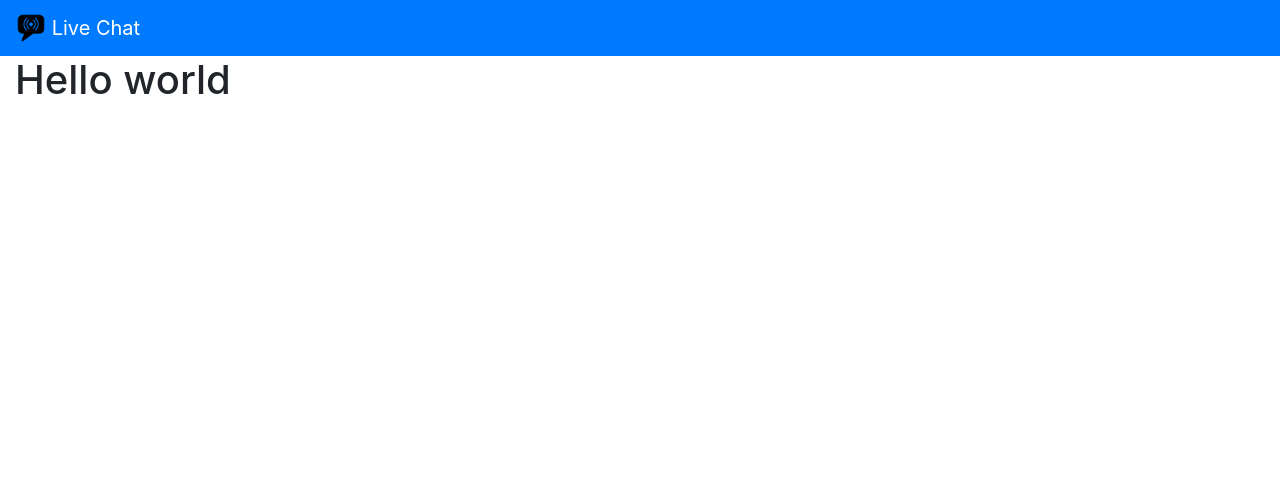
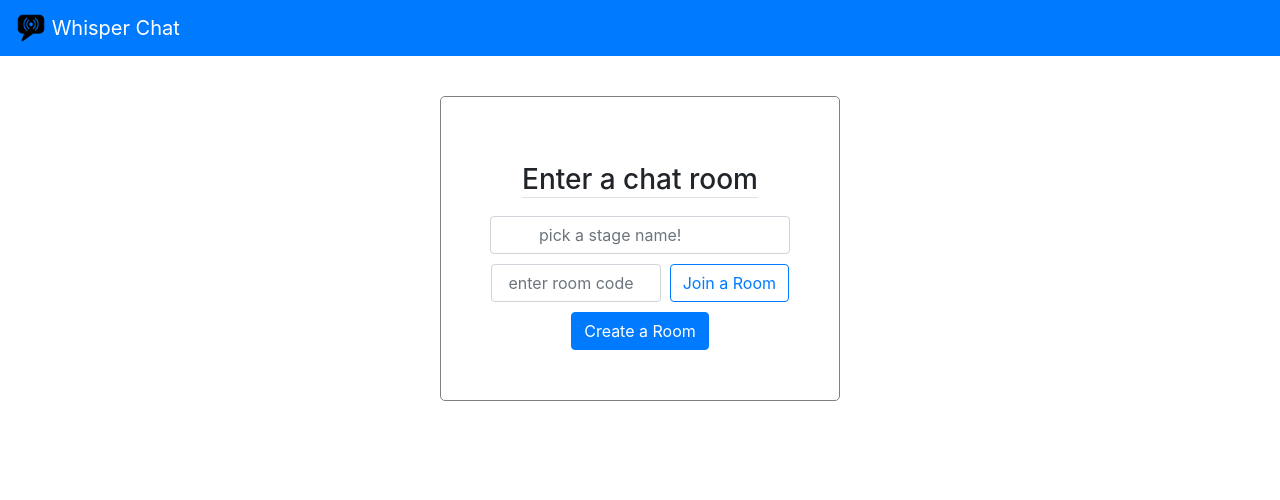
Before and after one commit to danieljonesobot/Livechat_App, a Flask app: page / in a window 1280 px wide. Shown: the top 500 px of the page. Run offline with Flask 3, Linux system fonts and the light colour scheme; some libraries are stand-ins or nearby versions.

Commit message:
improvements to front-end

```diff
--- a/app.py
+++ b/app.py
@@ -1,28 +1,94 @@
-from flask import Flask, render_template, request, flash
-from flask_login import UserMixin, login_user,logout_user
+import random
+import os
+import secrets
+from PIL import Image
+from string import ascii_uppercase
+from flask import Flask, render_template, request, redirect, session, flash, url_for
+from flask_socketio import join_room, leave_room, send, SocketIO
+from flask_login import UserMixin, LoginManager, login_user,logout_user, current_user, login_required
 from flask_sqlalchemy import SQLAlchemy
-from forms.forms import (Registration, LoginForm)
+from forms.forms import (Registration, LoginForm, UpdateAccountForm)
 from uuid import uuid4
 from flask_bcrypt import Bcrypt
 
 app = Flask(__name__)
 app.config["SQLALCHEMY_DATABASE_URI"] = "sqlite:///database.db"
 app.config["SECRET_KEY"] = str(uuid4())
+socketio = SocketIO(app)
 bcrypt = Bcrypt(app)
+login_manager = LoginManager(app)
+login_manager.login_view = 'login'
+login_manager.login_message_category = 'warning'
 db = SQLAlchemy(app)
 
 
+
+'''
+*********************
+    DEPENDENCIES
+*********************
+
+- pip install flask-socketio
+
+
+'''
+
+'''You must add this function.  It is an extension of LoginManager and its associated functions i.e
+login_user, current_user, logout_user, login_required '''
+@login_manager.user_loader
+def load_user(user_id):
+    return User.query.get(int(user_id))
 
 class User(db.Model, UserMixin):
     id = db.Column(db.Integer, primary_key=True)
     username = db.Column(db.String(50), nullable=False)
     password = db.Column(db.String(50), nullable=False)
+    image_file = db.Column(db.String(20), nullable=False, default='default.jpg')
 
 
 
-@app.route("/")
-@app.route("/home")
+rooms = {}
+
+
+def generate_unique_code(length):
+    while True:
+        code = ""
+        for i in range(length):
+            code += random.choice(ascii_uppercase)
+
+        if code not in rooms:
+            break
+    return code
+
+
+
+@app.route("/", methods=['GET', 'POST'])
+@app.route("/home", methods=['GET', 'POST'])
 def home():
+    if request.method == "POST":
+        ''' The get() function gets value of the keys " name, code, join & create" from the "form" dictionary.'''
+        name = request.form.get("name")
+        code = request.form.get("code")
+        ''' Here, if the keys do not have a value it returns None.
+        By passing "False" as an argument we set the default value to be False'''
+        join = request.form.get("join", False)
+        create = request.form.get("create", False)
+
+        if not name:
+            return render_template("home.html", error="Please Enter a Name", title='Home', code=code, name=name)
+
+        if join != False and code is None:
+            return render_template("home.html", error="Please a room code", title='Home', code=code, name=name)
+
+
+        room = code
+        if create != False:
+            room = generate_unique_code(4)
+            rooms[room] = {"members":0, "messages":[]}
+        elif code not in rooms:
+            return render_template("home.hmtl", error="Room does not exist", title='Home', code=code, name=name)
+
+
     return render_template("home.html", title='Home')
 
 
@@ -31,7 +97,7 @@ def home():
 def registration():
     form = Registration()
     userName = form.Username.data
-    passWord = form.Username.data
+    passWord = form.Password.data
     if request.method == "POST" and form.validate_on_submit():
         hashed_password = bcrypt.generate_password_hash(passWord)
         newuser = User(username = userName, password = hashed_password)
@@ -59,6 +125,50 @@ def login():
 
 
 
+def save_picture(form_picture):
+    random_hex = secrets.token_hex(8)
+    _f_name, f_ext = os.path.splitext(form_picture.filename)
+    picture_fn = random_hex + f_ext
+    picture_path = os.path.join(app.root_path, 'static/profile_pics', picture_fn)
+
+    form_picture.save(picture_path)
+
+    output_size = (125, 125)
+    i = Image.open(form_picture)
+    i.thumbnail(output_size)
+    i.save(picture_path)
+
+    return picture_fn
+
+
+
+'''Route to display user info'''
+@app.route("/profile", methods=['GET', 'POST'])
+# @login_required
+def profile():
+     form = UpdateAccountForm()
+     if form.validate_on_submit():
+         '''if a picture is uploaded'''
+         if form.picture.data:
+             picture_file = save_picture(form.picture.data)
+             current_user.image_file = picture_file
+         current_user.username = form.username.data
+         current_user.email = form.email.data
+         db.session.commit()
+         flash("Account details updated", 'success')
+         return redirect(url_for('profile'))
+     elif request.method == 'GET':
+         form.username.data = current_user.username
+         form.email.data = current_user.email
+         '''current user image is the default img in the static/profile_pics directory'''
+     image_file = url_for('static', filename='profile_pics/' + current_user.image_file)
+     return render_template('profile.html', title='Profile', image_file=image_file, form=form)
+
+
+
+
+
 
 if __name__ == "__main__":
-    app.run(debug=True)
+    # app.run(debug=True)
+    socketio.run(app, debug=True)
--- /dev/null
+++ b/static/css/style.css
@@ -0,0 +1,41 @@
+.content {
+    display: flex;
+    align-items: center;
+    justify-content: center;
+    padding: 20px 70px 50px 70px;
+}
+
+
+.innerContainer {
+    border: 1px solid grey;
+    width: 400px;
+    padding: 50px;
+    border-radius: 5px;
+}
+
+
+.innerContainer:hover {
+    cursor: pointer;
+    box-shadow: 0px 15px 20px #2165cb;
+    transform: translateY(-0.50em);
+    transition: 0.9s;
+}
+
+.homeForm {
+    display: flex;
+    flex-direction: column;
+    align-items: center;
+    justify-content: center;
+    gap: 10px;
+}
+
+
+.join {
+    display: flex;
+    flex-direction: row;
+    width: 100%;
+}
+
+.create-btn {
+    width: 100%
+}
--- a/templates/home.html
+++ b/templates/home.html
@@ -1,6 +1,32 @@
 {% extends 'layout.html' %}
 
 {% block content %}
+<div class="content">
+    <div class="innerContainer">
+        <form action="" method="post" class="homeForm">
 
-<h1>Hello world</h1>
+            <h3 class="border-bottom pt-3">Enter a chat room</h3>
+            <div>
+                <!-- <label>Name:</label> -->
+                <input type="text" class="form-control form-control-md mx-auto pr-5 pl-5" style="width: 300px;"
+                    placeholder="pick a stage name!" name="name" value="{{name}}">
+            </div>
+
+            <div class="join">
+                <input type="text" class="form-control form-control-md" placeholder=" enter room code" name="code"
+                    value="{{code}}"> &nbsp;&nbsp;
+                <button type="submit" class="btn btn-outline-primary" name="join">Join a Room</button>
+            </div>
+            <button type="submit" class="btn btn-primary" name="create" class="create-btn">Create a
+                Room</button>
+
+            {% if error %}
+            <ul>
+                <li>{{error}}</li>
+            </ul>
+            {% endif %}
+
+        </form>
+    </div>
+</div>
 {% endblock%}
--- a/templates/layout.html
+++ b/templates/layout.html
@@ -8,29 +8,33 @@
     <!-- Bootstrap cdn -->
     <link rel="stylesheet" href="https://maxcdn.bootstrapcdn.com/bootstrap/4.0.0/css/bootstrap.min.css"
         integrity="sha384-Gn5384xqQ1aoWXA+058RXPxPg6fy4IWvTNh0E263XmFcJlSAwiGgFAW/dAiS6JXm" crossorigin="anonymous">
-    <!-- <link rel="stylesheet" type="text/css" href="{{url_for('static', filename='main.css')}}"> -->
+    <link rel="stylesheet" type="text/css" href="{{url_for('static', filename='css/style.css')}}">
 
     {% if title %}
     <title>Live Chat - {{title}}</title>
     {% else %}
     <title>Live Chat</title>
     {% endif %}
+
+    <script src="https://cdnjs.cloudflare.com/ajax/libs/socket.io/4.0.1/socket.io.js"
+        integrity="sha512-q/dWJ3kcmjBLU4Qc47E4A9kTB4m3wuTY7vkFJDTZKjTs8jhyGQnaUrxa0Ytd0ssMZhbNua9hE+E7Qv1j+DyZwA=="
+        crossorigin="anonymous"></script>
 </head>
 
 <body>
 
     <!-- Nav -->
     <nav class="navbar navbar-light bg-primary">
-        <a class="text-white navbar-brand" href="#">
+        <a class="text-white navbar-brand" href="{{url_for('home')}}">
             <img src="{{url_for('static', filename='images/chat img.png')}}" width="30" height="30"
                 class="d-inline-block align-top" alt="">
-            Live Chat
+            Whisper Chat
         </a>
     </nav>
 
 
 
-    <div class="col-md-8">
+    <div class="content">
         {% with messages = get_flashed_messages(with_categories=true) %}
         {% if messages %}
         {% for category, message in messages %}
@@ -43,7 +47,9 @@
         {% endwith %}
 
 
+
         {% block content %}{% endblock %}
+
     </div>
 
     <!-- Optional JavaScript -->
```
Also changed, not shown: forms/forms.py (+10 -2 lines), templates/login.html (+29 -15 lines), templates/profile.html (added, +81 -0 lines), templates/register.html (+13 -6 lines), instance/database.db (added), static/profile_pics/default.jpg (added), templates/room.html (added).
